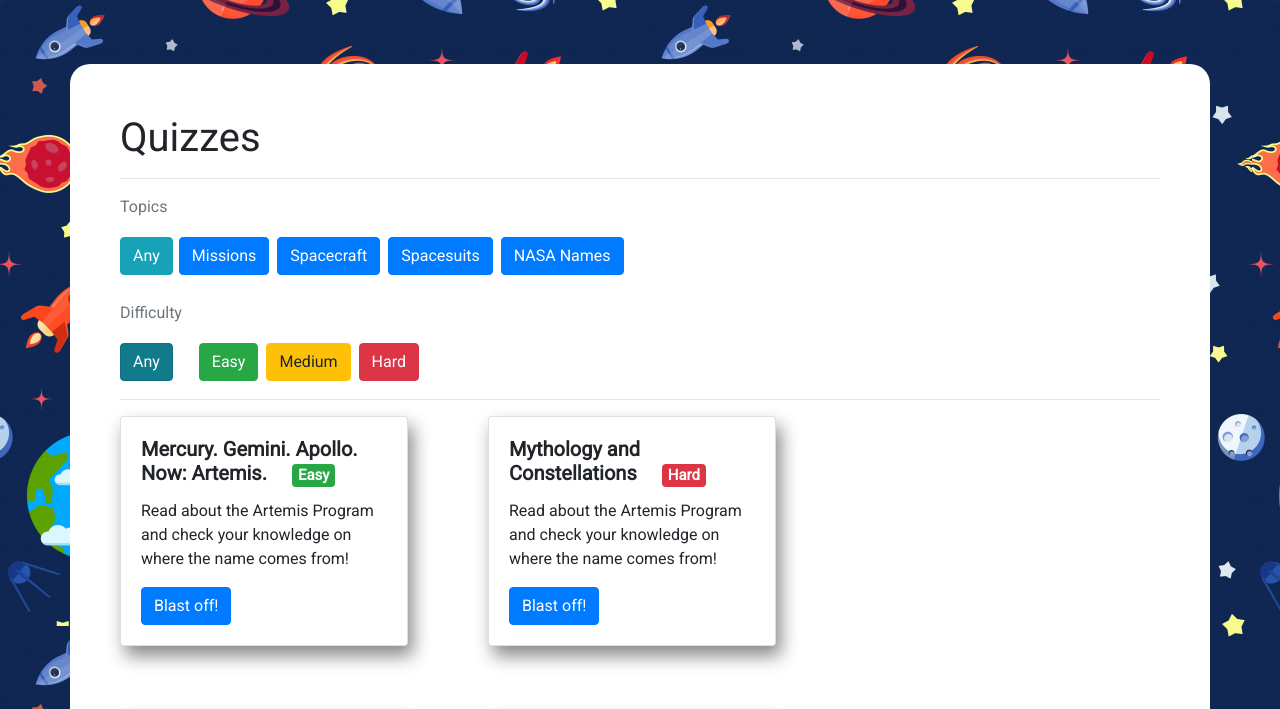
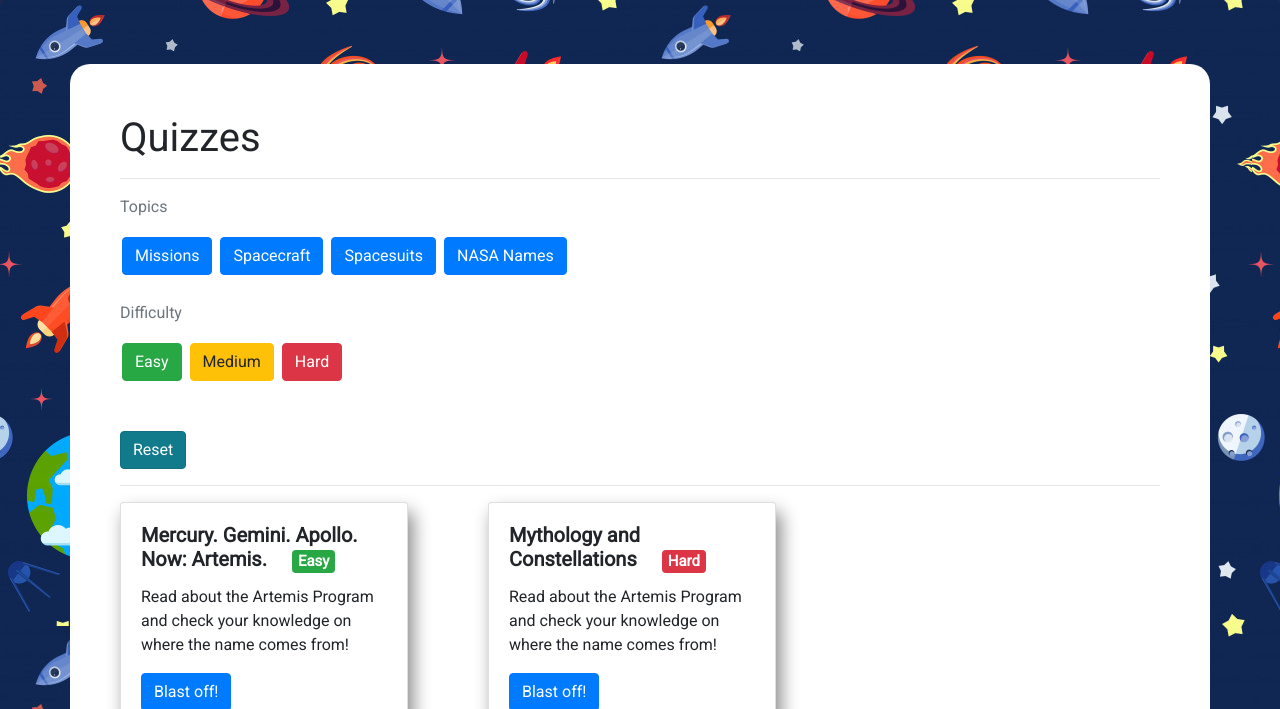
Before and after one commit to jakecupani/INFM603, a Django app: page /quiz/ in a window 1280 px wide. Shown: the part 126-835 px from the top of the page. Run offline with Django 3.2, Linux system fonts and the light colour scheme; data comes from the database, SQL or seed files in the repository.

Commit message:
any button removed

```diff
--- a/nasaswyk/quiz/templates/quiz.html
+++ b/nasaswyk/quiz/templates/quiz.html
@@ -44,7 +44,7 @@
         <div class="filter-nav">
           <form action="" method="POST">
             {% csrf_token %}
-            <button type="submit" class="btn btn-info" value="Any" name="Topic">Any</button>
+            <!-- <button type="submit" class="btn btn-info" value="Any" name="Topic">Any</button> -->
             {% for topic in topics %}
             <button type="submit" class="btn btn-primary" value="{{topic}}" name="Topic" data-filter={{topic}}>{{topic}}</button>
             {% endfor %}
@@ -53,7 +53,6 @@
               <div>
                 <p class="text-muted">Difficulty</p>
                 <div class=difficulty-nav">
-                  <button id="any-filter" class="btn btn-info active" type="submit" value="Any" name="Difficulty" data-filter="all">Any</button>
 
                   <button class="btn btn-primary btn-success" type="submit" value="Easy" name="Difficulty" data-filter="easy">Easy</button>
                   <button class="btn btn-primary btn-warning" type="submit" value="Medium" name="Difficulty" data-filter="medium">
@@ -65,6 +64,9 @@
                 </div>
               </div>
             </div>
+            <br><br>
+            <button id="any-filter" class="btn btn-info active" type="submit" value="Any" name="Difficulty" data-filter="all">Reset</button>
+
           </form>
 
         </div>
```
